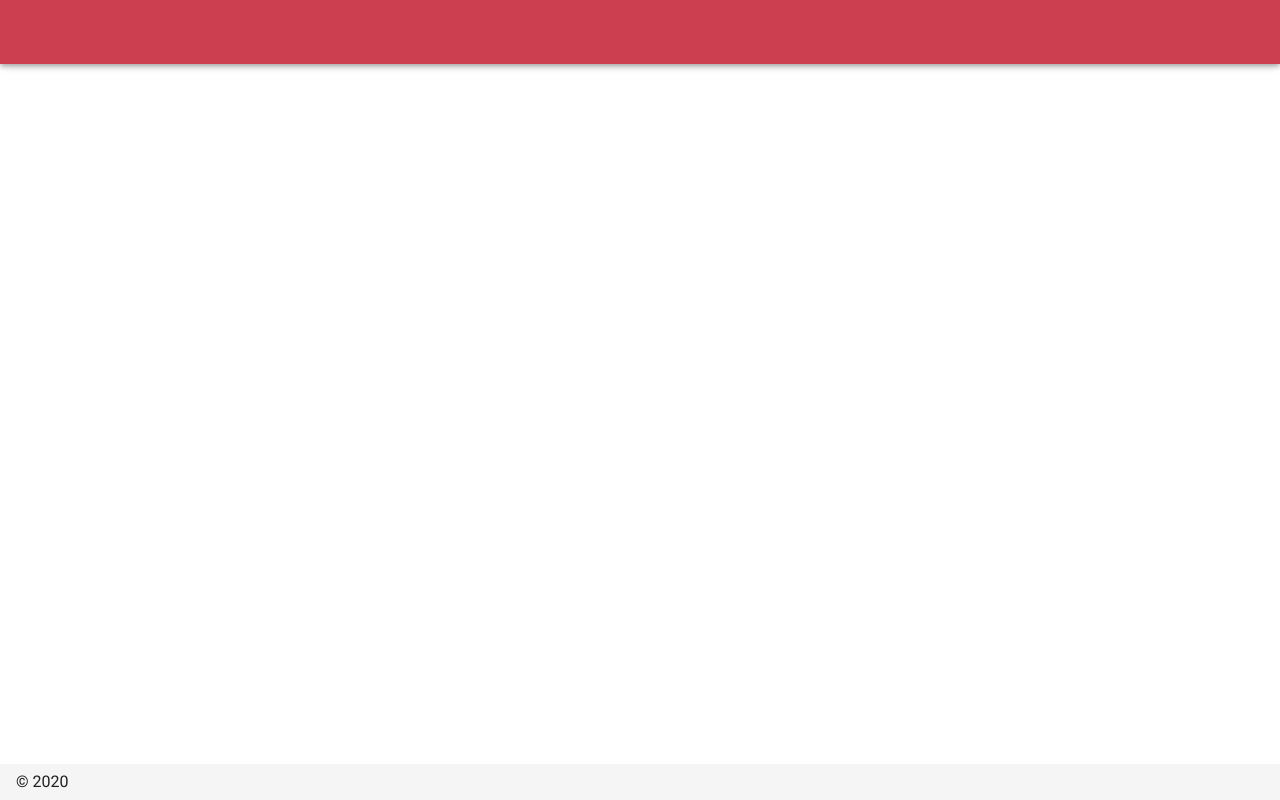
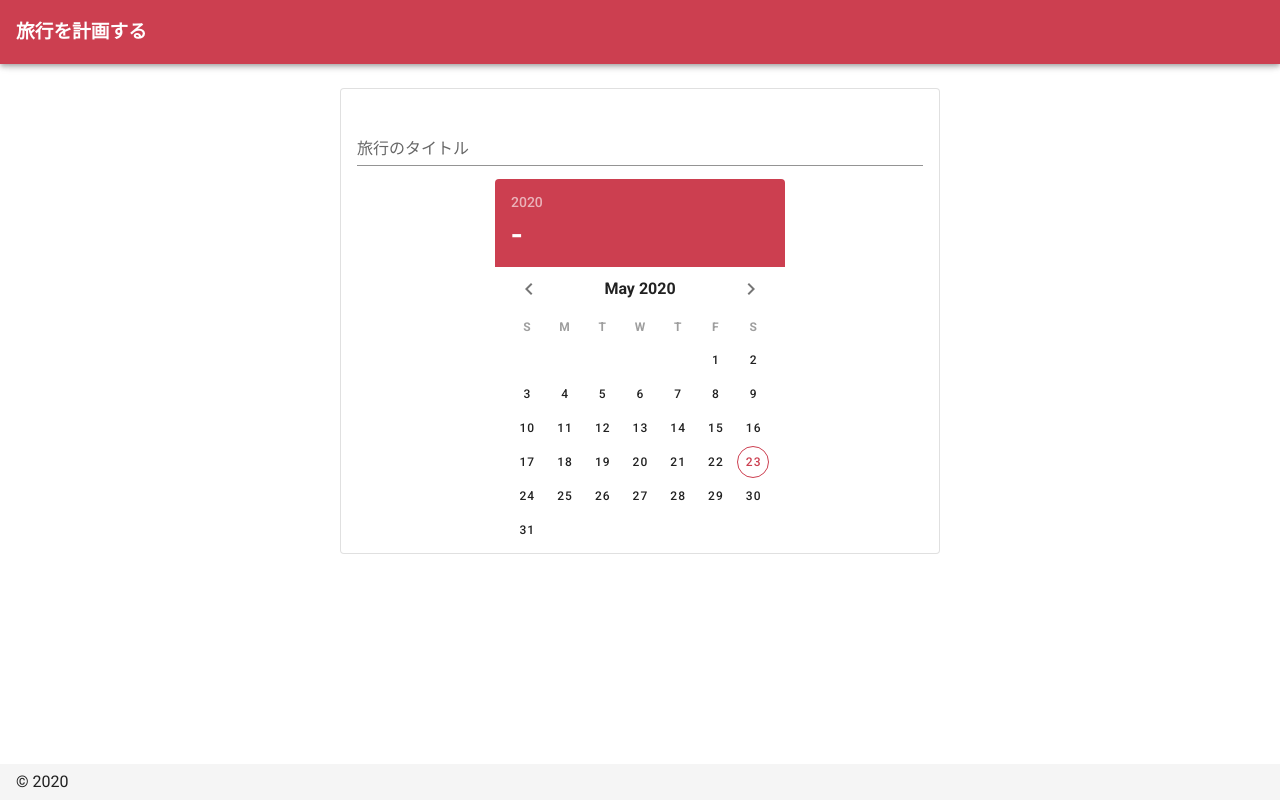
Before and after one commit to peaceBox/travel, a Nuxt app: page /plan in a window 1280 px wide. Before the commit this address had no page. Built offline with nearby package versions, Linux system fonts and the light colour scheme.

Commit message:
旅行計画の設定をいれるユーティリティ

```diff
--- /dev/null
+++ b/components/planConfig.vue
@@ -0,0 +1,28 @@
+<template>
+  <v-card class="mx-auto" max-width="600" outlined>
+    <v-list-item three-line>
+      <v-list-item-content>
+        <div class="overline mb-4"></div>
+        <v-list-item-title class="headline mb-1">
+          <v-text-field label="旅行のタイトル"></v-text-field>
+        </v-list-item-title>
+        <v-row justify="space-around">
+          <v-date-picker
+            v-model="selected"
+            color="#CC3F50"
+            range
+          ></v-date-picker>
+        </v-row>
+      </v-list-item-content>
+    </v-list-item>
+  </v-card>
+</template>
+<script>
+export default {
+  data() {
+    return {
+      selected: []
+    }
+  }
+}
+</script>
--- /dev/null
+++ b/pages/plan.vue
@@ -0,0 +1,18 @@
+<template>
+  <v-layout>
+    <v-container>
+      <plan-config />
+    </v-container>
+  </v-layout>
+</template>
+<script>
+import planConfig from '@/components/planConfig'
+export default {
+  components: {
+    planConfig
+  },
+  mounted() {
+    this.$nuxt.$emit('updateHeader', '旅行を計画する')
+  }
+}
+</script>
```
